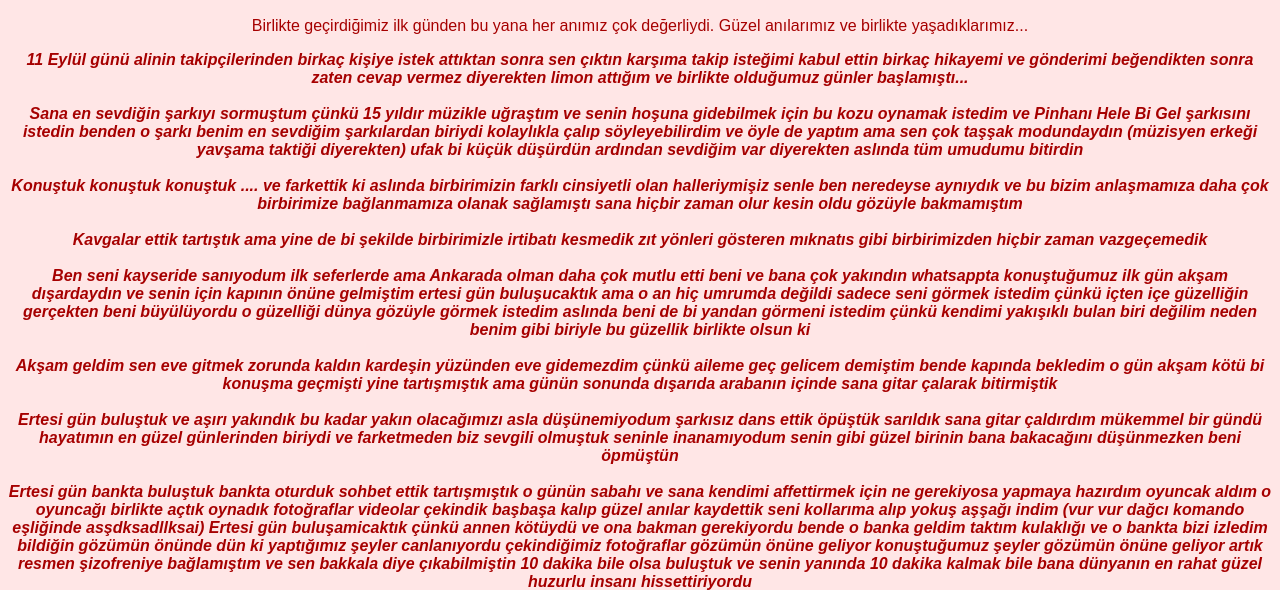
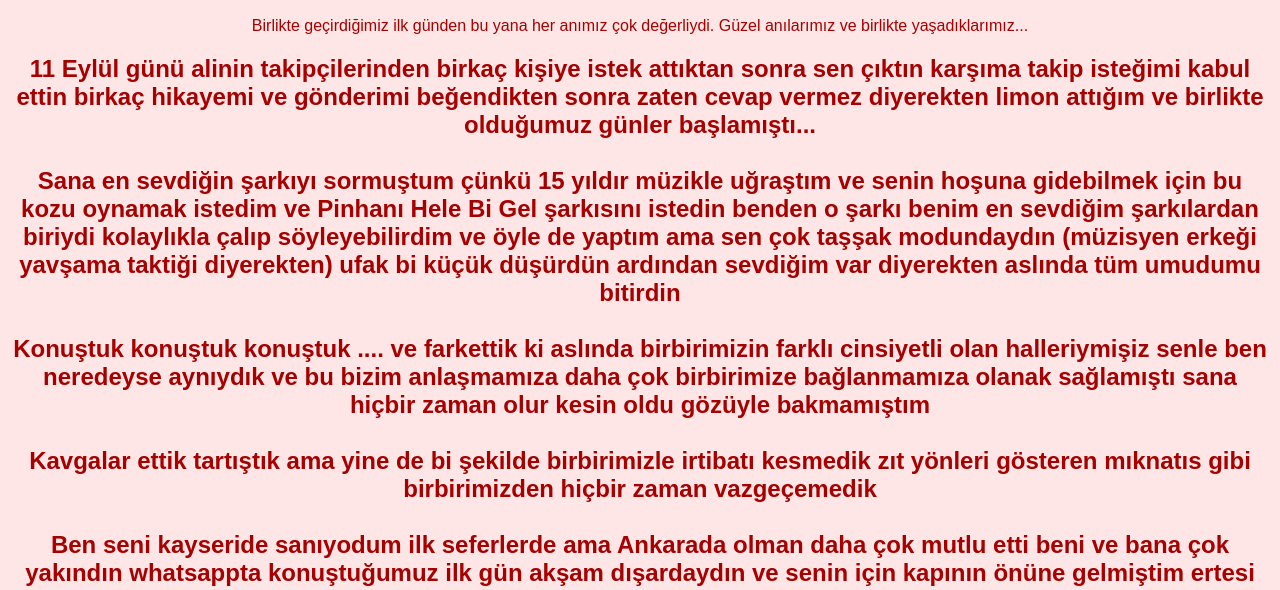
Before and after one commit to gitaristbey/zeynebicin, a plain HTML site: page hikayemiz.html in a window 1280 px wide. Shown: the part 159-749 px from the top of the page. Drawn offline with Linux system fonts and the light colour scheme.

Commit message:
Update hikayemiz.html

```diff
--- a/hikayemiz.html
+++ b/hikayemiz.html
@@ -20,7 +20,7 @@
     <main>
         <h2>Bizim Hikayemiz</h2>
         <p>Birlikte geçirdiğimiz ilk günden bu yana her anımız çok değerliydi. Güzel anılarımız ve birlikte yaşadıklarımız...</p>
-        <i><b>11 Eylül günü alinin takipçilerinden birkaç kişiye istek attıktan sonra sen çıktın karşıma takip isteğimi kabul ettin birkaç hikayemi ve gönderimi beğendikten sonra
+        <h2><b>11 Eylül günü alinin takipçilerinden birkaç kişiye istek attıktan sonra sen çıktın karşıma takip isteğimi kabul ettin birkaç hikayemi ve gönderimi beğendikten sonra
         zaten cevap vermez diyerekten limon attığım ve birlikte olduğumuz günler başlamıştı...<br>
 <br>
             Sana en sevdiğin şarkıyı sormuştum çünkü 15 yıldır müzikle uğraştım ve senin hoşuna gidebilmek için bu kozu oynamak istedim ve Pinhanı Hele Bi Gel şarkısını istedin benden
@@ -64,7 +64,7 @@
 <br>
             Diyeceğim o dur ki çok fazla tartıştık çok fazla kavga ettik ama yine de birbirimizden hiçbir zaman vazgeçmedik ve bu tartışmalar kavgalar bizim sevgimize hiçbir zaman engel olmadı
             eğer senden vazgeçeceğimi düşünüyosan düşünme çünkü her nefes aldığım boyunca seninle buluşmak için sabırsızca bekliyor olucam
-        </b></i>
+        </b></h2>
     </main>
 </body>
 </html>
```
